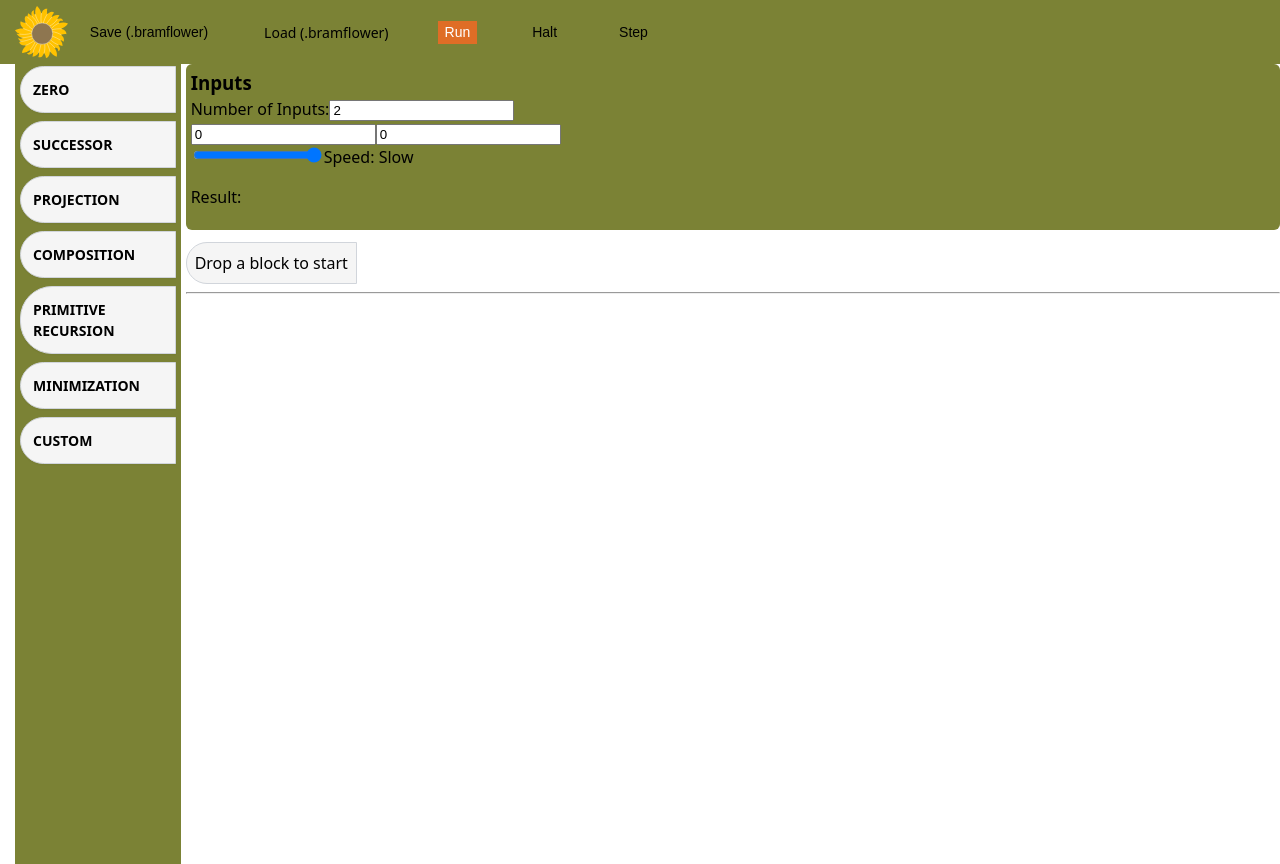
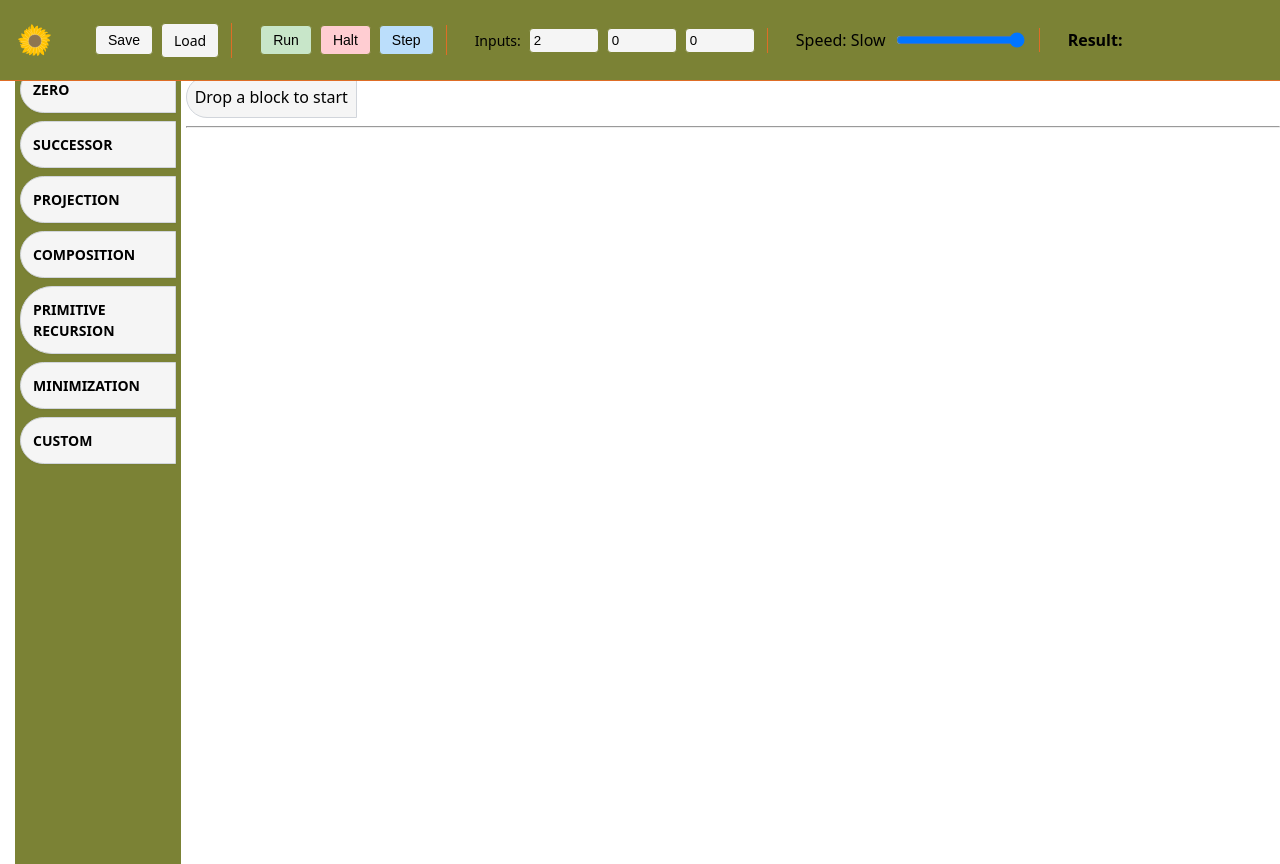
Before and after one commit to Bram-Hub/Sunflower, a React (Vite) app in the folder recursive_blocks/: page / in a window 1280 px wide. Built offline with nearby package versions, Linux system fonts and the light colour scheme.

Commit message:
toolbar overhaul

```diff
--- a/recursive_blocks/src/BlockEditor.tsx
+++ b/recursive_blocks/src/BlockEditor.tsx
@@ -274,54 +274,15 @@ export function BlockEditor() {
         onRun={handleRun}
         onHalt={handleHalt}
         onStep={handleStep}
+        inputCount={inputCount}
+        onInputCountChange={handleInputCountChange}
+        inputs={inputs}
+        onInputChange={handleInputChange}
+        evaluationSpeed={evaluationSpeed}
+        onEvaluationSpeedChange={setEvaluationSpeed}
+        speedToText={speedToText}
+        currentResult={currentResult}
       />
-      <div className="input-section">
-        <h3 className="font-semibold mb-2">Inputs</h3>
-        <label className="block mb-2">
-          Number of Inputs:
-          <input
-            type="number"
-            value={inputCount}
-            min={0}
-            step={1}
-            onChange={(e) => handleInputCountChange(parseInt(e.target.value))}
-            className="ml-2 px-2 py-1 border rounded w-20"
-          />
-        </label>
-
-        <div className="grid grid-cols-1 sm:grid-cols-2 gap-2">
-          {inputs.map((val, i) => (
-            <input
-              key={i}
-              type="number"
-              value={val}
-              min={0}
-              step={1}
-              onChange={(e) => handleInputChange(i, parseFloat(e.target.value))}
-              className="px-2 py-1 border rounded"
-              placeholder={`Input ${i + 1}`}
-            />
-          ))}
-        </div>
-
-        <div className="speed-control">
-          <input
-            id="speed-slider"
-            type="range"
-            min="0"
-            max="2"
-            step="1"
-            value={evaluationSpeed}
-            onChange={(e) => setEvaluationSpeed(parseInt(e.target.value))}
-          />
-          <label htmlFor="speed-slider">Speed: {speedToText(evaluationSpeed)}</label>
-        </div>
-
-        <div className="result">
-          <p>Result: {currentResult}</p>
-        </div>
-      </div>
-
       <div className="editor-content">
         {rootBlock ? (
           <Block block={rootBlock} onUpdate={setRootBlock} highlightedBlockId={highlightedBlockId} />
--- /dev/null
+++ b/recursive_blocks/src/Toolbar.css
@@ -0,0 +1,91 @@
+.toolbar-container {
+  display: flex;
+  align-items: center;
+  padding: 8px;
+  background-color: var(--alt);
+  border-bottom: 1px solid var(--contrast-col);
+  flex-wrap: wrap;
+  gap: 16px;
+  color: var(--block-text-color);
+}
+
+.toolbar-group {
+  display: flex;
+  align-items: center;
+  gap: 8px;
+  padding: 0 12px;
+  border-right: 1px solid var(--contrast-col);
+}
+
+.toolbar-group:last-child {
+  border-right: none;
+}
+
+.toolbar-button, .load-button {
+  background-color: var(--block-bg-color);
+  border: 1px solid var(--alt);
+  color: var(--block-text-color);
+  padding: 6px 12px;
+  border-radius: 4px;
+  cursor: pointer;
+  transition: background-color 0.2s;
+}
+
+.toolbar-button:hover, .load-button:hover {
+  background-color: var(--alt);
+}
+
+.evaluate-button {
+  background-color: #c8e6c9; /* Greenish */
+  color: #000;
+}
+
+.halt-button {
+  background-color: #ffcdd2; /* Reddish */
+  color: #000;
+}
+
+.step-button {
+  background-color: #bbdefb; /* Bluish */
+  color: #000;
+}
+
+.hidden {
+  display: none;
+}
+
+.logo {
+  height: 32px;
+  margin-right: 16px;
+}
+
+.input-section-toolbar {
+  display: flex;
+  align-items: center;
+  gap: 8px;
+}
+
+.input-section-toolbar label {
+  font-size: 14px;
+  color: var(--block-text-color);
+}
+
+.input-section-toolbar input {
+  padding: 4px;
+  border: 1px solid var(--alt);
+  background-color: var(--block-bg-color);
+  color: var(--block-text-color);
+  border-radius: 4px;
+  width: 60px;
+}
+
+.speed-control {
+    display: flex;
+    align-items: center;
+    gap: 8px;
+}
+
+.result {
+    font-weight: bold;
+    color: var(--block-text-color);
+}
--- a/recursive_blocks/src/Toolbar.tsx
+++ b/recursive_blocks/src/Toolbar.tsx
@@ -1,5 +1,5 @@
 import React from "react";
-import './Block.css';
+import './Toolbar.css';
 
 interface ToolbarProps {
   onSave: () => void;
@@ -7,18 +7,41 @@ interface ToolbarProps {
   onRun: () => void;
   onHalt: () => void;
   onStep: () => void;
+  inputCount: number;
+  onInputCountChange: (count: number) => void;
+  inputs: number[];
+  onInputChange: (index: number, value: number) => void;
+  evaluationSpeed: number;
+  onEvaluationSpeedChange: (speed: number) => void;
+  speedToText: (speed: number) => string;
+  currentResult: number | null;
 }
 
-export function Toolbar({ onSave, onLoad, onRun, onHalt, onStep }: ToolbarProps) {
+export function Toolbar({
+  onSave,
+  onLoad,
+  onRun,
+  onHalt,
+  onStep,
+  inputCount,
+  onInputCountChange,
+  inputs,
+  onInputChange,
+  evaluationSpeed,
+  onEvaluationSpeedChange,
+  speedToText,
+  currentResult
+}: ToolbarProps) {
   return (
     <div className="toolbar-container">
       <img src="src/assets/logo.svg" alt="Sunflower" className="logo"/>
-      <div className="toolbar-buttons">
+
+      <div className="toolbar-group">
         <button onClick={onSave} className="toolbar-button">
-          Save (.bramflower)
+          Save
         </button>
         <label htmlFor="load-input" className="toolbar-button load-button">
-          Load (.bramflower)
+          Load
         </label>
         <input
           id="load-input"
@@ -27,6 +50,9 @@ export function Toolbar({ onSave, onLoad, onRun, onHalt, onStep }: ToolbarProps)
           onChange={onLoad}
           className="hidden"
         />
+      </div>
+
+      <div className="toolbar-group">
         <button onClick={onRun} className="toolbar-button evaluate-button">
           Run
         </button>
@@ -37,6 +63,49 @@ export function Toolbar({ onSave, onLoad, onRun, onHalt, onStep }: ToolbarProps)
           Step
         </button>
       </div>
+
+      <div className="toolbar-group input-section-toolbar">
+        <label>Inputs:</label>
+        <input
+          type="number"
+          value={inputCount}
+          min={0}
+          step={1}
+          onChange={(e) => onInputCountChange(parseInt(e.target.value))}
+        />
+        {inputs.map((val, i) => (
+          <input
+            key={i}
+            type="number"
+            value={val}
+            min={0}
+            step={1}
+            onChange={(e) => onInputChange(i, parseFloat(e.target.value))}
+            placeholder={`x${i + 1}`}
+          />
+        ))}
+      </div>
+
+      <div className="toolbar-group">
+        <div className="speed-control">
+          <label htmlFor="speed-slider">Speed: {speedToText(evaluationSpeed)}</label>
+          <input
+            id="speed-slider"
+            type="range"
+            min="0"
+            max="2"
+            step="1"
+            value={evaluationSpeed}
+            onChange={(e) => onEvaluationSpeedChange(parseInt(e.target.value))}
+          />
+        </div>
+      </div>
+
+      <div className="toolbar-group">
+        <div className="result">
+          <p>Result: {currentResult}</p>
+        </div>
+      </div>
     </div>
   );
 }
```
